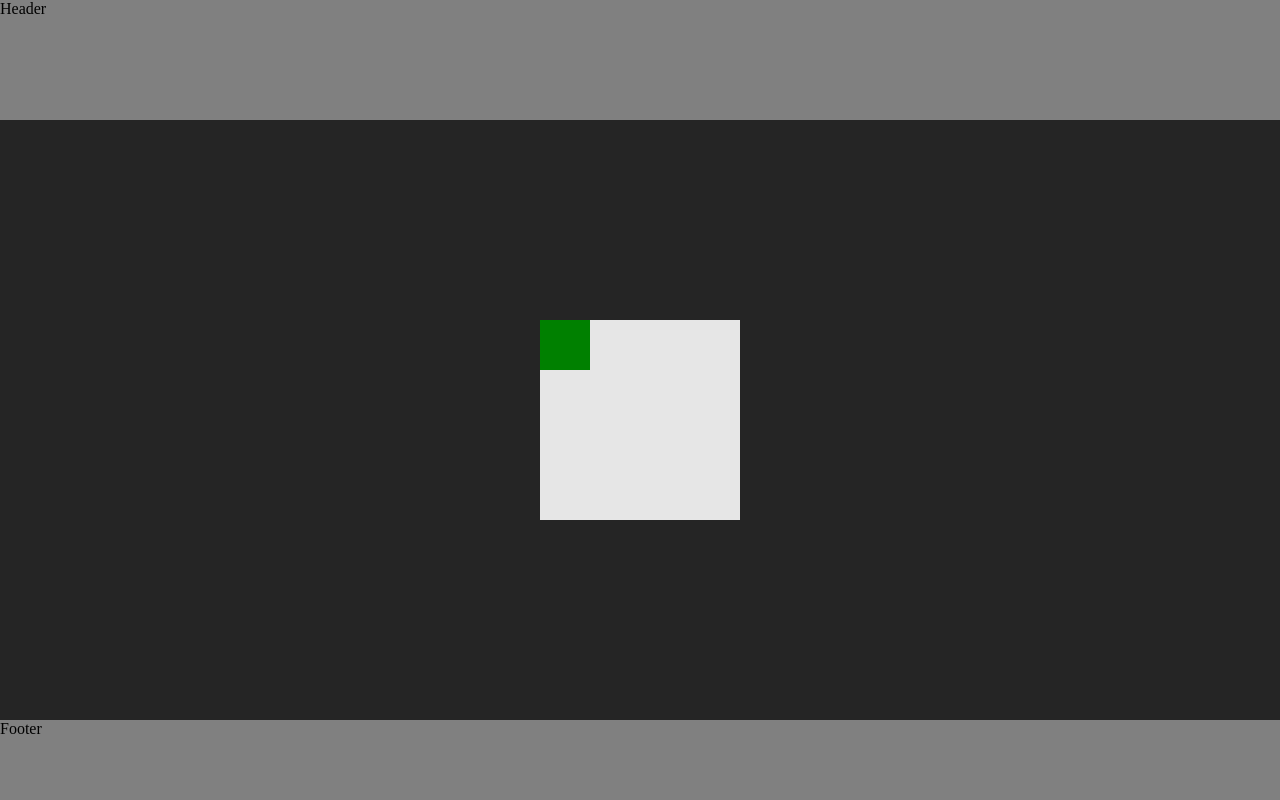
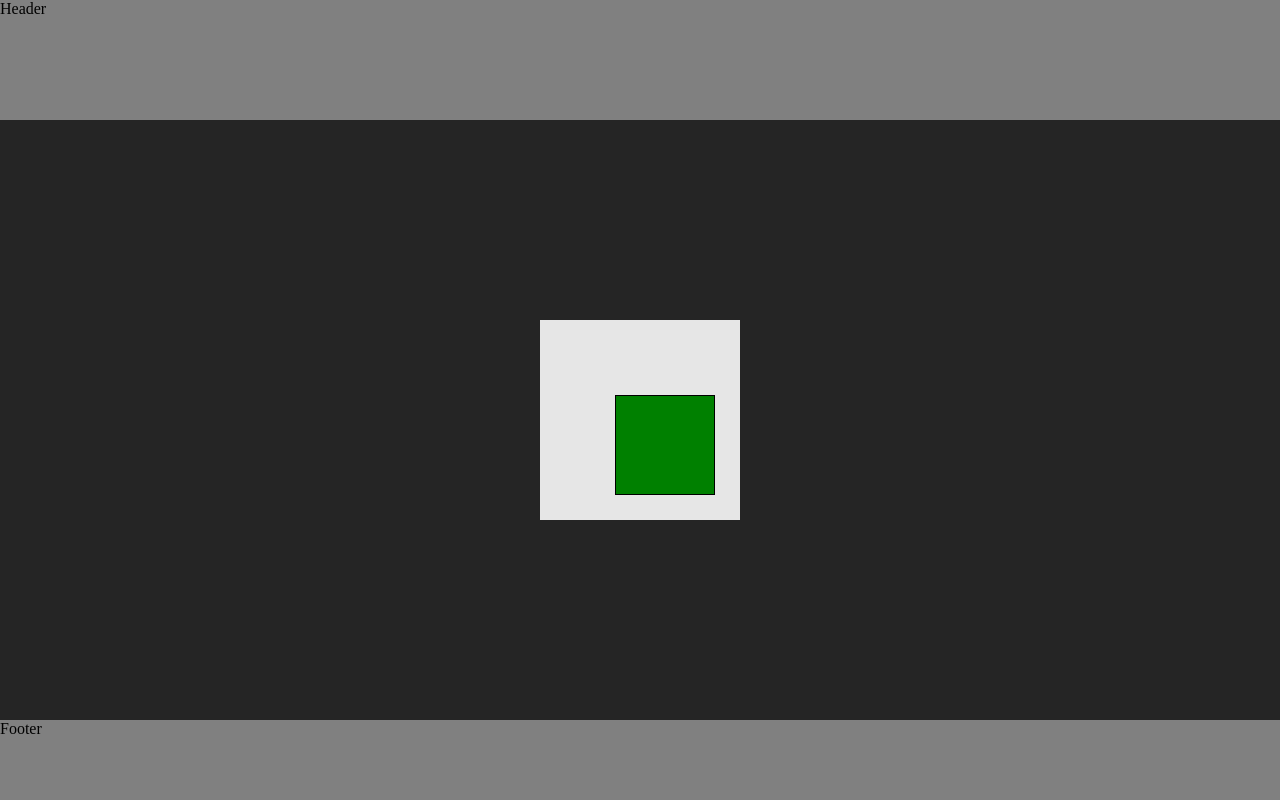
Before and after one commit to eustaquiogalano/grid-practice, a plain HTML site: page index.html in a window 1280 px wide. Drawn offline with Linux system fonts and the light colour scheme.

Commit message:
feat: add item1 to its placement

```diff
--- a/styles.css
+++ b/styles.css
@@ -41,12 +41,22 @@ footer {
     display: grid;
     grid-template-columns: [cline1] 50px [cline2] 50px [cline3] 50px [cline4];
     grid-template-rows: [rline1] 50px [rline2] 50px [rline3] 50px [rline4];
+    place-content: center;
 
     background-color: rgb(230, 230, 230);
     height: 200px;
     width: 200px;
 }
 
+#grid-container > div {
+    border: 1px solid black;
+}
+
 #item1 {
     background-color: green;
+
+    grid-column-start: cline2;
+    grid-column-end: cline4;
+    grid-row-start: rline2;
+    grid-row-end: rline4;
 }
```
